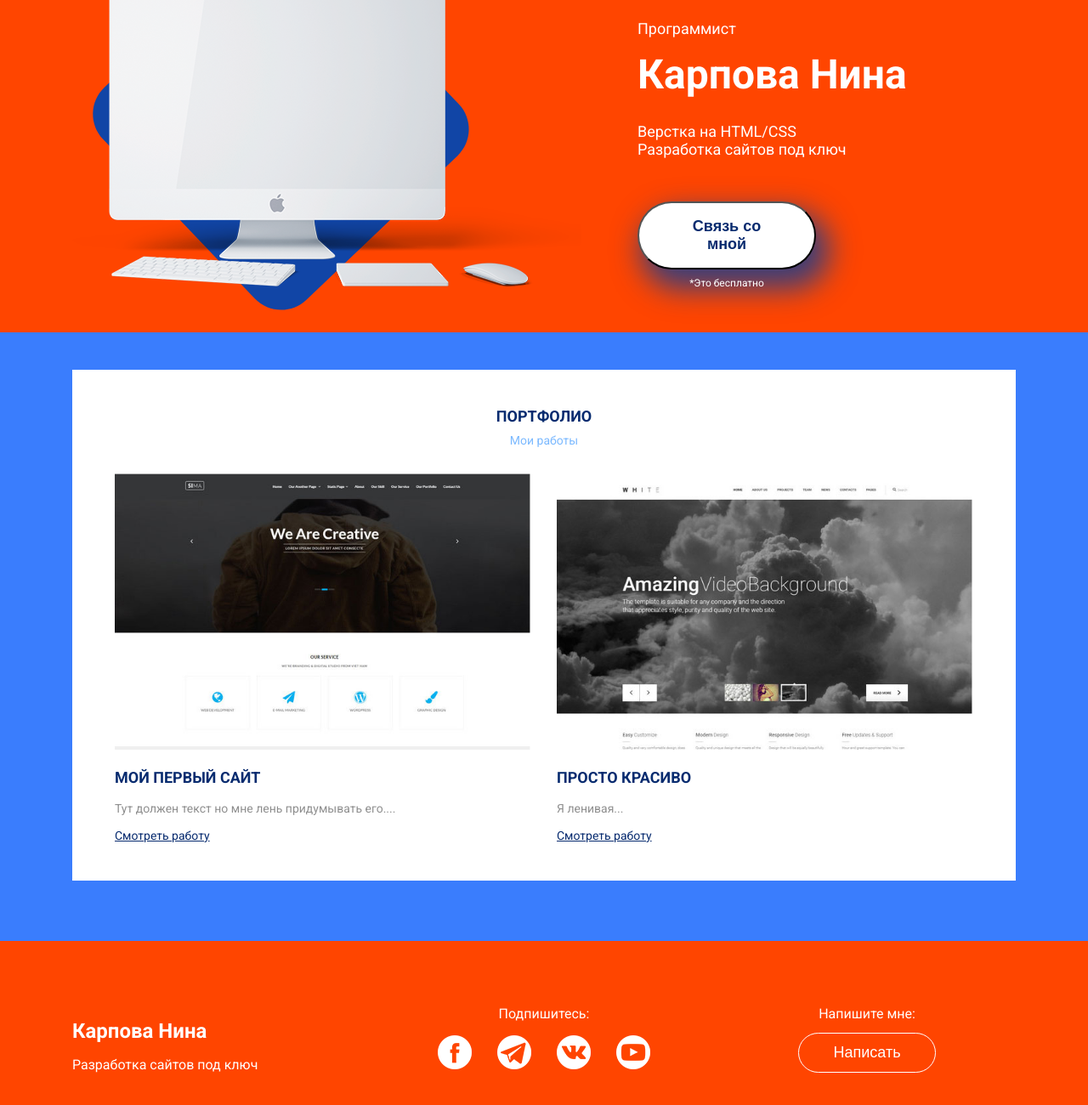
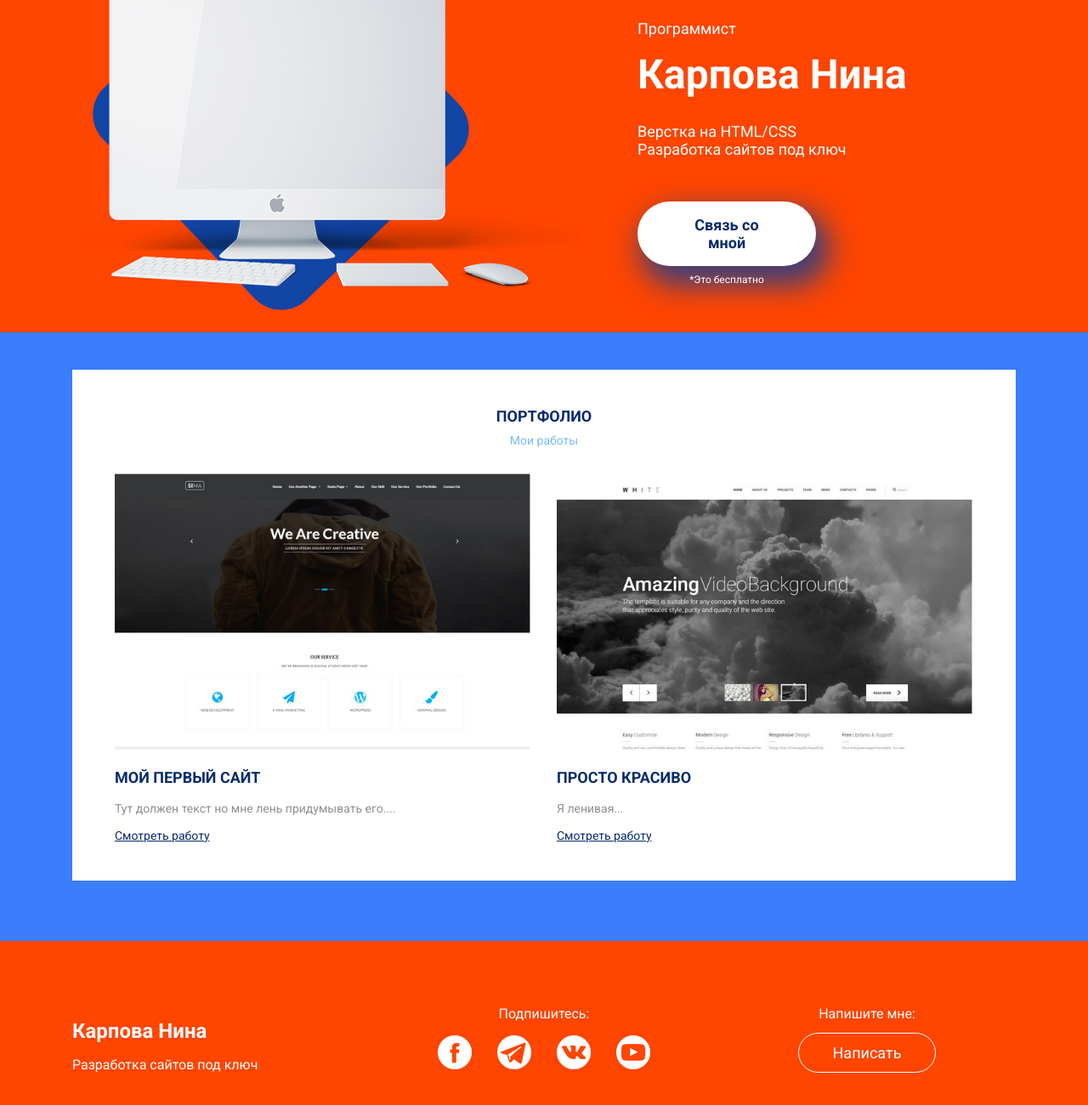
Before and after one commit to NinaFoxpro/NinaFoxpro.github.io, a plain HTML site: page index.html in a window 1280 px wide. Shown: the part 138-1438 px from the top of the page at 85% size. Drawn offline with Linux system fonts and the light colour scheme.

Commit message:
Add files via upload

```diff
--- a/css/style.css
+++ b/css/style.css
@@ -29,7 +29,9 @@ margin-top: 102px;
 	margin-top: 20px;
 }
 .header-button{
-
+display: inline-block;
+text-align: center;
+text-decoration: none;
 box-shadow: 10px 17px 34px 6px rgba(18, 61, 145, 0.83);
 border-radius: 50px;
 background-color: #ffffff;
@@ -138,8 +140,9 @@ background-color: transparent;
 color: #fff;
 font-size: 18px;
 border-radius: 50px;
-padding: 12px 40px
-
+padding: 12px 40px;
+text-align: center;
+text-decoration: none;
 }
 @media (max-width: 1200px){
 	.header-pretitle{
--- a/index.html
+++ b/index.html
@@ -39,7 +39,7 @@
 <p class="header-subtitle">Верстка на HTML/CSS <br>
 Разработка сайтов под ключ</p>
 <div class="header-button-block">
-	<button class="header-button">Связь со мной</button>
+	<a href="https://vk.me/n.k12013" class="header-button">Связь со мной</a>
     <small>*Это бесплатно</small>
 </div>
   	</div>
@@ -95,14 +95,14 @@
 			<a href="#"><img src="img/socials/facebook-logo-button.png" alt="Фейсбук"></a>
 			<a href="#"><img src="img/socials/telegram-symbol.png" alt="Телеграм"></a>
 			<a href="https://vk.com/n.k12013"><img src="img/socials/vk-social-logotype.png" alt="ВК"></a>
-			<a href="#"><img src="img/socials/youtube-symbol.png" alt="Ютуб"></a>
+			<a href="https://youtube.com"><img src="img/socials/youtube-symbol.png" alt="Ютуб"></a>
 			</div>
 		</div>
 		<!-- /.col-4 -->
 		<div class="col-md-4">
 			<div class="footer-cta-block">
 				<p class="footer-cta">Напишите мне:</p>
-			<button class="footer-button">Написать</button>
+			<a href="https://vk.me/n.k12013" class="footer-button">Написать</a>
 			</div>
 		</div>
 		<!-- /.col-4 -->
```
